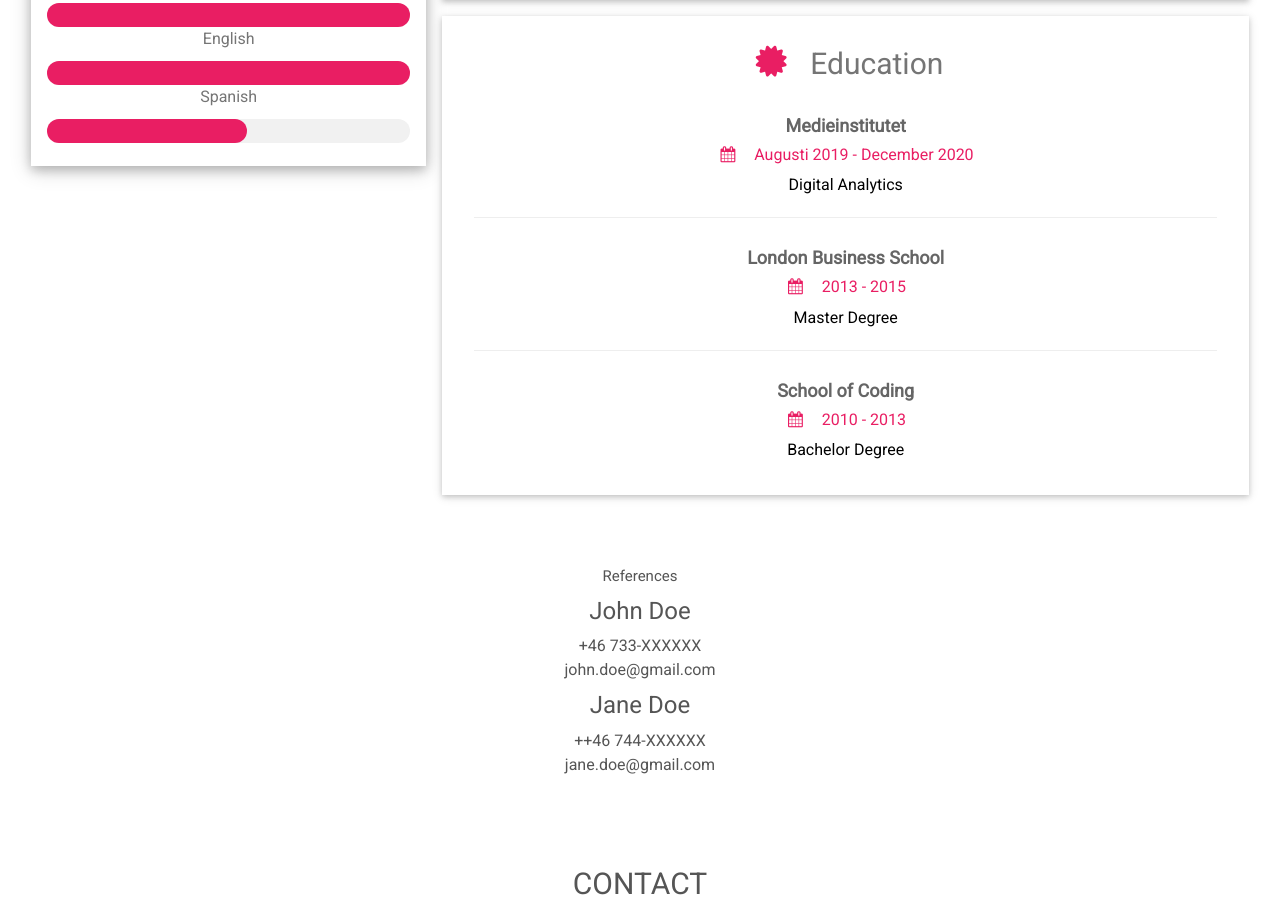
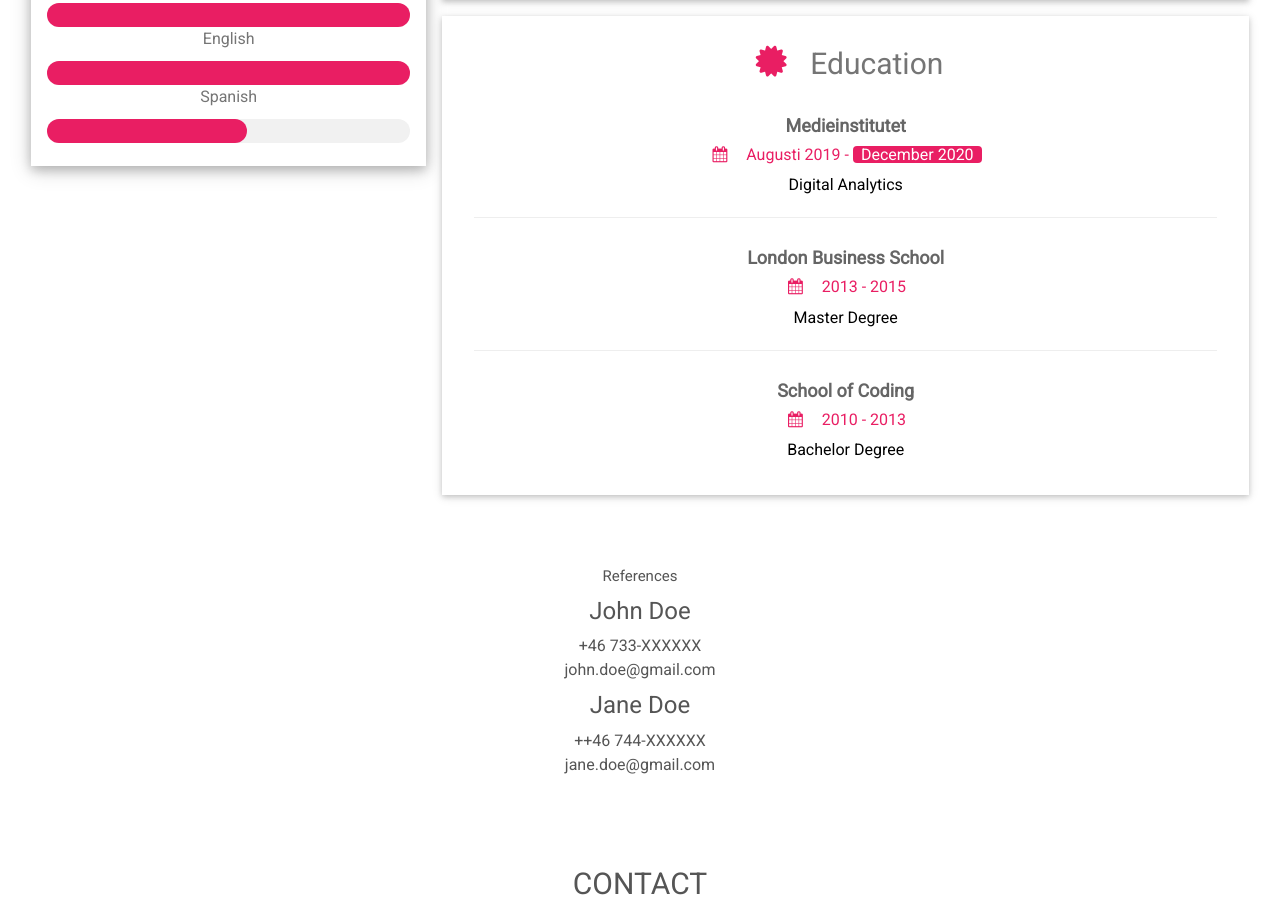
Before and after one commit to almclara/almclara.github.io, a plain HTML site: page index.html in a window 1280 px wide. Shown: the part 1830-2737 px from the top of the page. Drawn offline with nearby package versions, Linux system fonts and the light colour scheme.

Commit message:
Update index.html

```diff
--- a/index.html
+++ b/index.html
@@ -213,7 +213,7 @@
         <h2 class="w3-text-grey w3-padding-16"><i class="fa fa-certificate fa-fw w3-margin-right w3-xxlarge w3-text-pink"></i>Education</h2>
         <div class="w3-container">
           <h5 class="w3-opacity"><b>Medieinstitutet</b></h5>
-          <h6 class="w3-text-pink"><i class="fa fa-calendar fa-fw w3-margin-right"></i>Augusti 2019 - December 2020</h6>
+          <h6 class="w3-text-pink"><i class="fa fa-calendar fa-fw w3-margin-right"></i>Augusti 2019 - <span class="w3-tag w3-pink w3-round">December 2020</h6>
           <p>Digital Analytics</p>
           <hr>
         </div>
```
